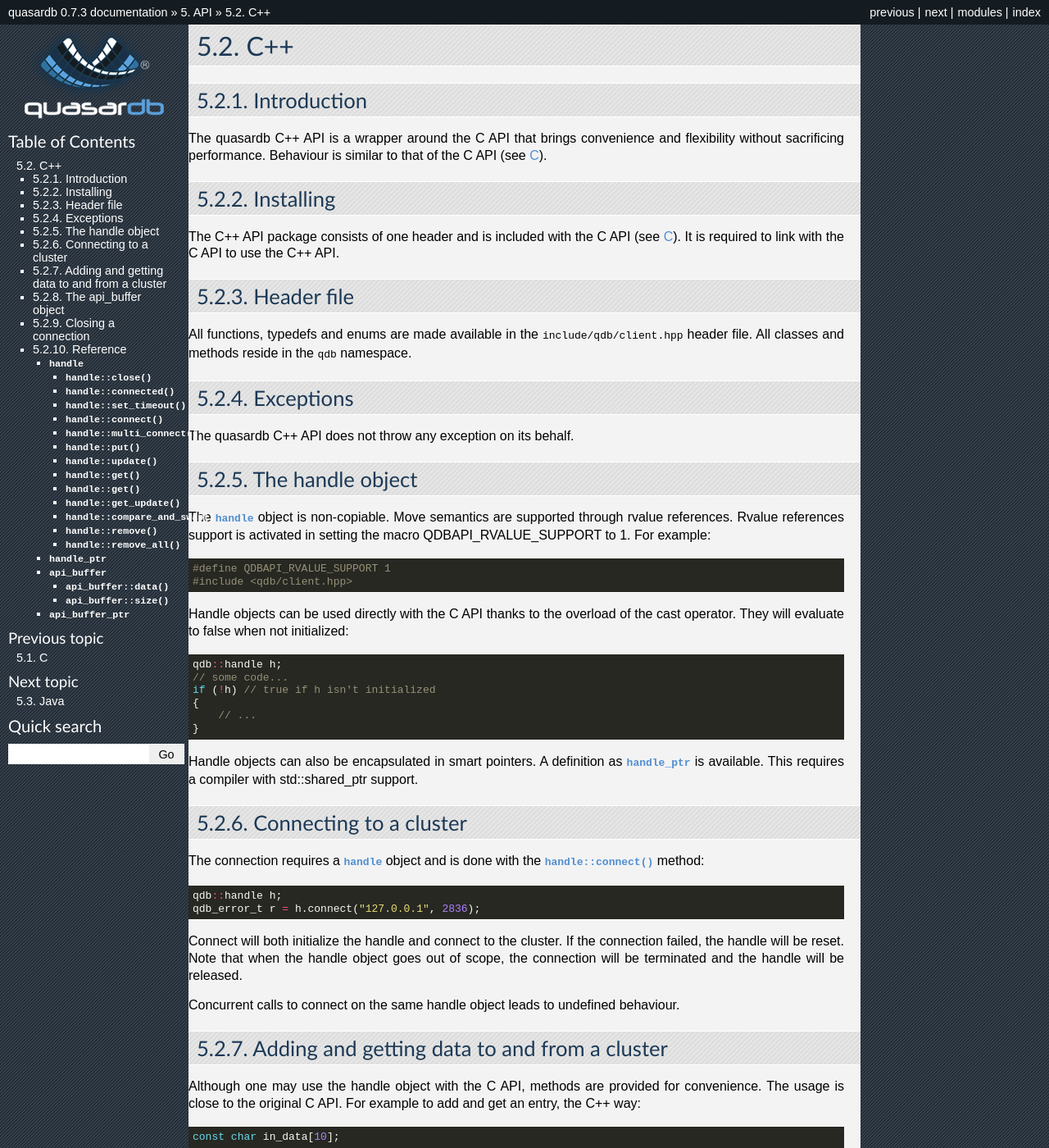
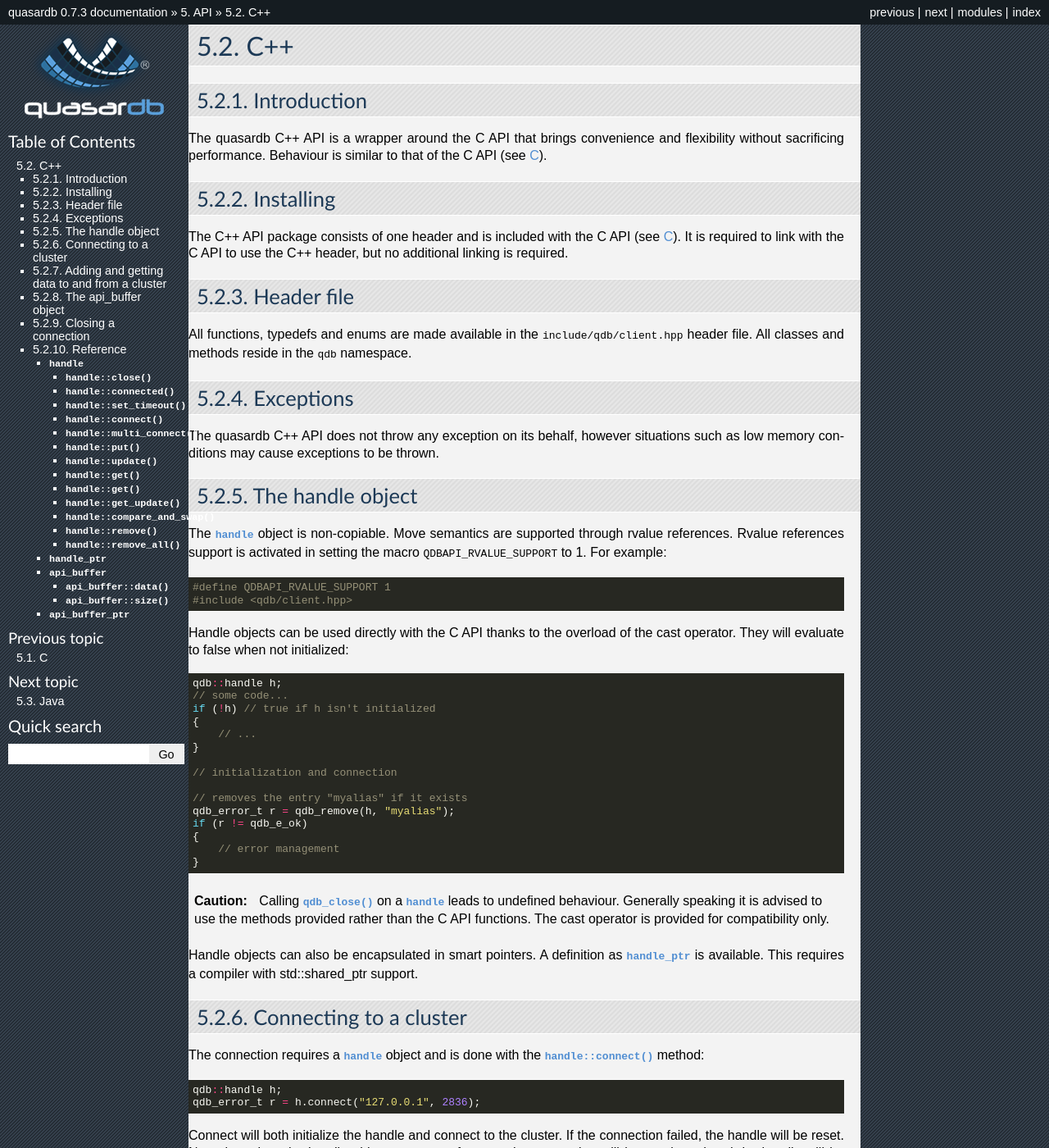
Before and after one commit to iltommi/qdb-documentation, a Sphinx documentation site: the page built from source/api/cpp.rst, in a window 1280 px wide and 1400 px high. Shown: the whole window at 82% size. Built offline with Sphinx 7.4.7, drawn with Linux system fonts in a browser that asks for light colours; some of the changed text lies outside the part shown.

Commit message:
More updates

```diff
--- a/source/api/c.rst
+++ b/source/api/c.rst
@@ -98,9 +98,6 @@ Although quasardb is fault tolerant, if the client tries to connect to the clust
     }
 
 The list of addresses/ports must be unique, that is, providing the same address/port combination more than one time is an error and will make the call fail.
-
-.. caution::
-    Concurrent calls to :c:func:`qdb_multi_connect` to the same handle results in undefined behaviour.
 
 Adding entries
 -----------------
@@ -363,7 +360,7 @@ Reference
 
     :return: An error code of type :c:type:`qdb_error_t`
 
-.. c:function:: size_t qdb_multi_connect(qdb_handle_t handle,  const char ** hosts, const unsigned short * ports, qdb_error_t * errors, size_t count)
+.. c:function:: size_t qdb_multi_connect(qdb_handle_t handle, const char * const * hosts, const unsigned short * ports, qdb_error_t * errors, size_t count)
 
     Binds the client instance to a quasardb :term:`server` and connects to multiple nodes within the same cluster.
 
--- a/source/api/cpp.rst
+++ b/source/api/cpp.rst
@@ -12,7 +12,7 @@ The quasardb C++ API is a wrapper around the C API that brings convenience and f
 Installing
 --------------
 
-The C++ API package consists of one header and is included with the C API (see :doc:`c`). It is required to link with the C API to use the C++ API.
+The C++ API package consists of one header and is included with the C API (see :doc:`c`). It is required to link with the C API to use the C++ header, but no additional linking is required.
 
 Header file
 --------------
@@ -22,12 +22,12 @@ All functions, typedefs and enums are made available in the ``include/qdb/client
 Exceptions
 ------------
 
-The quasardb C++ API does not throw any exception on its behalf.
+The quasardb C++ API does not throw any exception on its behalf, however situations such as low memory conditions may cause exceptions to be thrown.
 
 The handle object
 -------------------
 
-The :cpp:class:`handle` object is non-copiable. Move semantics are supported through rvalue references. Rvalue references support is activated in setting the macro QDBAPI_RVALUE_SUPPORT to 1. For example::
+The :cpp:class:`handle` object is non-copiable. Move semantics are supported through rvalue references. Rvalue references support is activated in setting the macro ``QDBAPI_RVALUE_SUPPORT`` to 1. For example::
 
     #define QDBAPI_RVALUE_SUPPORT 1
     #include <qdb/client.hpp>
@@ -41,6 +41,19 @@ Handle objects can be used directly with the C API thanks to the overload of the
         // ...
     }
 
+    // initialization and connection
+
+    // removes the entry "myalias" if it exists
+    qdb_error_t r = qdb_remove(h, "myalias");
+    if (r != qdb_e_ok)
+    {
+        // error management
+    }
+
+
+.. caution::
+    Calling :c:func:`qdb_close` on a :cpp:class:`handle` leads to undefined behaviour. Generally speaking it is advised to use the methods provided rather than the C API functions. The cast operator is provided for compatibility only.
+
 Handle objects can also be encapsulated in smart pointers. A definition as :cpp:type:`handle_ptr` is available. This requires a compiler with std::shared_ptr support.
 
 Connecting to a cluster
@@ -53,7 +66,8 @@ The connection requires a :cpp:class:`handle` object and is done with the :cpp:f
 
 Connect will both initialize the handle and connect to the cluster. If the connection failed, the handle will be reset.  Note that when the handle object goes out of scope, the connection will be terminated and the handle will be released.
 
-Concurrent calls to connect on the same handle object leads to undefined behaviour.
+.. caution::
+    Concurrent calls to connect on the same handle object leads to undefined behaviour.
 
 Adding and getting data to and from a cluster
 ---------------------------------------------
@@ -77,7 +91,7 @@ Although one may use the handle object with the C API, methods are provided for
         // error management
     }
 
-There is however one strong difference as the C call :c:func:`qdb_get_buffer`, which allocates a buffer of the needed size, is replaced with a more convenient method that uses smart pointers to manage allocation.
+There is however one strong difference as the C call :c:func:`qdb_get_buffer` - which allocates a buffer of the needed size - is replaced with a more convenient method that uses smart pointers to manage allocation.
 
 In C, one would write::
 
@@ -109,7 +123,7 @@ In C++, one writes::
 The api_buffer object
 -----------------------
 
-The :cpp:class:`api_buffer` object is designed to be used via a smart pointer, whose definition is provided, and is returned by methods from the handle object. It is possible to access the managed buffer directly (read-only) and query its size.
+The :cpp:class:`api_buffer` object is designed to be used via a smart pointer - whose definition is provided - and is returned by methods from the :cpp:class:`handle` object. It is possible to access the managed buffer directly (read-only) and query its size (see :cpp:func:`handle::data`and :cpp:func:`handle::size`).
 
 Closing a connection
 -----------------------
@@ -120,6 +134,9 @@ A connection can be explicitely closed and the handle released with the :cpp:fun
 
 Note that when the :cpp:class:`handle` object is destroyed, :cpp:func:`handle::close` is automatically closed.
 
+.. caution::
+    The usage of :c:func:`qdb_close` with :cpp:class:`handle` object results in undefined behaviour.
+
 Reference
 ----------------
 
@@ -127,15 +144,17 @@ Reference
 
     .. cpp:function:: void close(void)
 
-        Close the handle and releases all associated resources.
+        Close the handle and release all associated resources.
 
     .. cpp:function:: bool connected(void) const
+
+        Determine if the handle is connected or not.
 
         :return: true if the handle is connected, false otherwise
 
     .. cpp:function:: void set_timeout(int timeout)
 
-        Sets the timeout, in milliseconds, for all operations.
+        Set the timeout, in milliseconds, for all operations.
 
         :param timeout: The timeout, in milliseconds.
 
@@ -148,11 +167,13 @@ Reference
 
         :return: An error code of type :c:type:`qdb_error_t`
 
-    .. cpp:function:: size_t multi_connect(const char ** hosts, const unsigned short * ports, qdb_error_t * errors, size_t count)
+    .. cpp:function:: size_t multi_connect(const char * const * hosts, const unsigned short * ports, qdb_error_t * errors, size_t count)
 
         Initialize all required resources and connect to multiple nodes within the same cluster.
 
         If the same host/port combination is present within the lists, the function will fail and return qdb_e_invalid_input.
+
+        Only one connection within the list has to complete for the call to succeed.
 
         :param hosts: An array of null terminated strings designating the hosts to connect to.
         :param ports: An array of unsigned integers designating the corresponding ports for each host to connect to.
```
